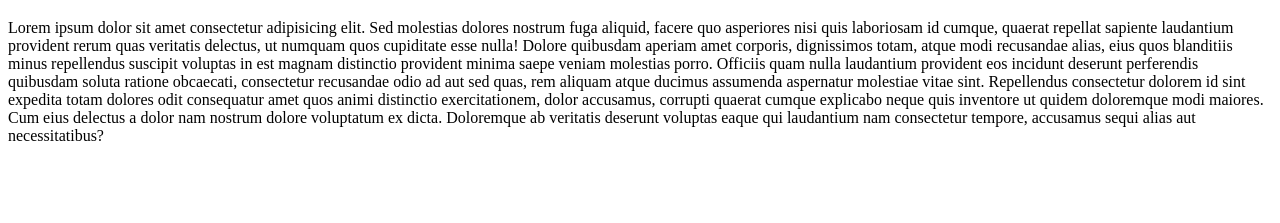
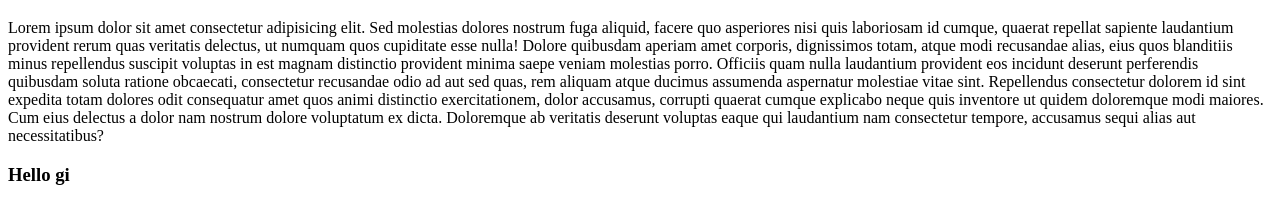
Before and after one commit to rubel306/test-git, a plain HTML site: page index.html in a window 1280 px wide. Shown: the part 61-284 px from the top of the page. Drawn offline with Linux system fonts and the light colour scheme.

Commit message:
Added header titile section html markup

```diff
--- a/index.html
+++ b/index.html
@@ -8,5 +8,14 @@
 <body>
     <h1>Git Practice</h1>
     <p>Lorem ipsum dolor sit amet consectetur adipisicing elit. Sed molestias dolores nostrum fuga aliquid, facere quo asperiores nisi quis laboriosam id cumque, quaerat repellat sapiente laudantium provident rerum quas veritatis delectus, ut numquam quos cupiditate esse nulla! Dolore quibusdam aperiam amet corporis, dignissimos totam, atque modi recusandae alias, eius quos blanditiis minus repellendus suscipit voluptas in est magnam distinctio provident minima saepe veniam molestias porro. Officiis quam nulla laudantium provident eos incidunt deserunt perferendis quibusdam soluta ratione obcaecati, consectetur recusandae odio ad aut sed quas, rem aliquam atque ducimus assumenda aspernatur molestiae vitae sint. Repellendus consectetur dolorem id sint expedita totam dolores odit consequatur amet quos animi distinctio exercitationem, dolor accusamus, corrupti quaerat cumque explicabo neque quis inventore ut quidem doloremque modi maiores. Cum eius delectus a dolor nam nostrum dolore voluptatum ex dicta. Doloremque ab veritatis deserunt voluptas eaque qui laudantium nam consectetur tempore, accusamus sequi alias aut necessitatibus?</p>
+    <section class="header-area">
+        <div class="container">
+            <div class="row">
+                <div class="col-md-12">
+                    <h3>Hello gi</h3>
+                </div>
+            </div>
+        </div>
+    </section>
 </body>
 </html>
```
